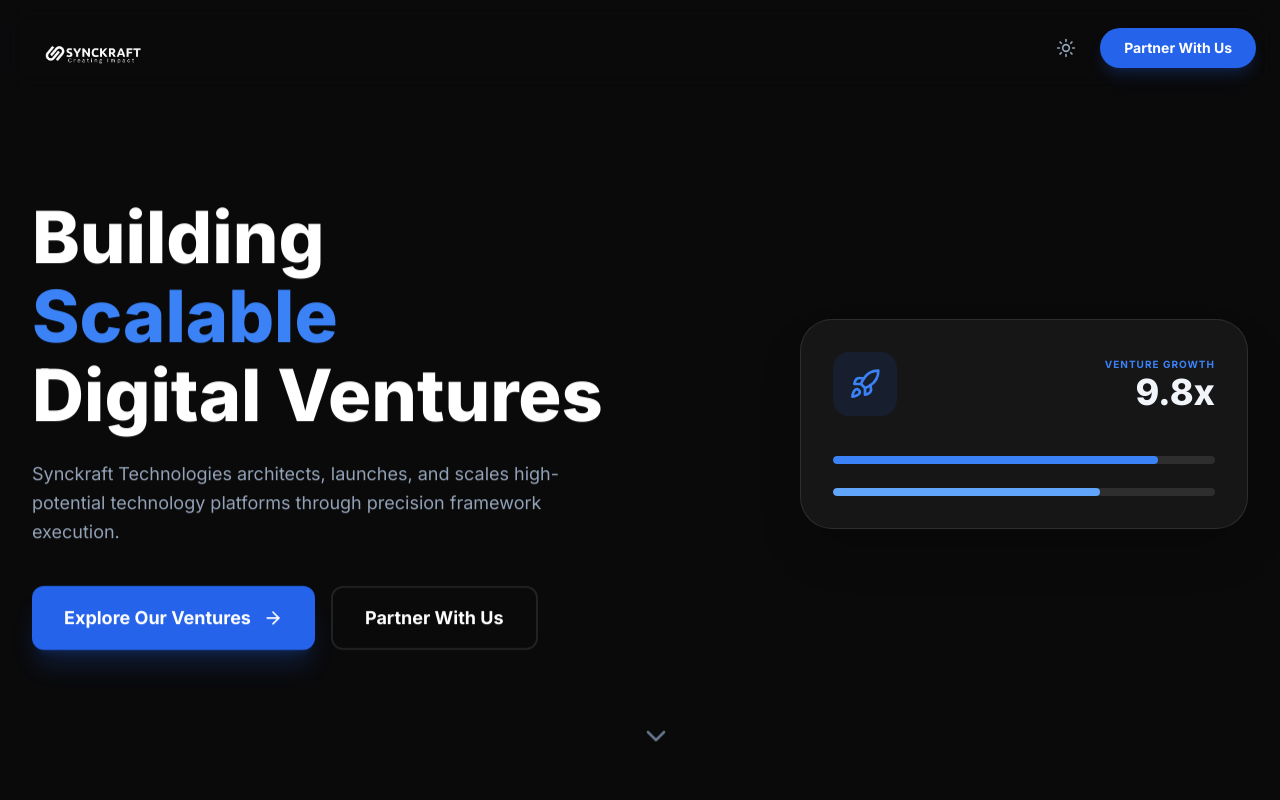
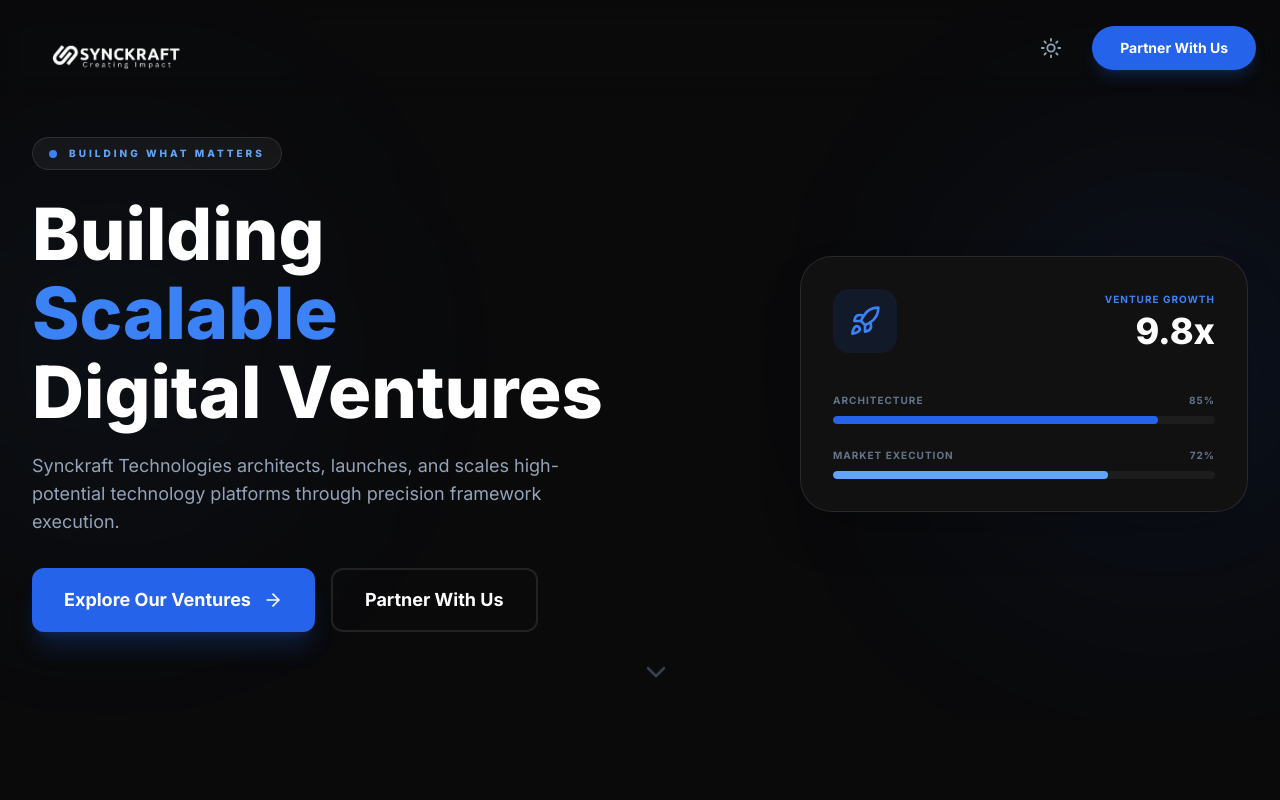
Before and after one commit to asiyashaikh02/synckraft-main, a React (Vite) app: page / in a window 1280 px wide. Shown: the top 800 px of the page. Built offline with nearby package versions, Linux system fonts and the light colour scheme.

Commit message:
building what matters.

```diff
--- a/components/Hero.tsx
+++ b/components/Hero.tsx
@@ -1,156 +1,65 @@
-// import React, { useEffect, useRef } from 'react';
-// import { ArrowRight, ChevronDown, Rocket, Layers, Cpu } from 'lucide-react';
+import React, { useEffect, useRef } from 'react';
+import { ArrowRight, ChevronDown, Rocket } from 'lucide-react';
 
-// interface HeroProps {
-//   theme: 'dark' | 'light';
-// }
+interface HeroProps {
+  theme: 'dark' | 'light';
+}
 
-// export const Hero: React.FC<HeroProps> = ({ theme }) => {
-//   const heroRef = useRef<HTMLElement | null>(null);
-
-//   useEffect(() => {
-//     // Trigger first-screen staggered animation on mount (mobile-first)
-//     const el = heroRef.current;
-//     if (!el) return;
-//     // small delay to allow paint, then add active to trigger CSS transitions
-//     requestAnimationFrame(() => setTimeout(() => el.classList.add('active'), 40));
-//   }, []);
-
-//   return (
-//     <section
-//       ref={heroRef}
-//       className={`hero-animate relative w-full overflow-hidden pt-[calc(var(--header-height)+56px)] sm:pt-[calc(var(--header-height)+64px)] md:pt-[calc(var(--header-height)+72px)] lg:pt-[calc(var(--header-height)+88px)] pb-[120px] ${theme === 'dark' ? 'bg-[#0A0A0B]' : 'bg-white'}`}
-//     >
-
-//       <div className="max-w-7xl mx-auto px-8 w-full grid lg:grid-cols-2 gap-16 items-start relative z-10">
-//         <div className="reveal">
-//           <h1 className={`mt-5 font-extrabold leading-tight ${theme === 'dark' ? 'text-white' : 'text-slate-900'} text-[clamp(2.25rem,6vw,4.25rem)]`}>
-//             Building <span className="text-blue-500">Scalable</span><br />
-//             Digital Ventures
-//           </h1>
-
-//           <p className={`mt-5 text-sm sm:text-base text-gray-400 max-w-xl`}>
-//             Synckraft Technologies architects, launches, and scales high-potential technology platforms through precision framework execution.
-//           </p>
-
-//           <div className="flex flex-col sm:flex-row gap-4 mt-6">
-//             <a href="#ecosystem" className="px-8 py-4 rounded-[12px] bg-blue-600 hover:bg-blue-700 text-white font-bold text-lg transition-all flex items-center justify-center gap-3 w-full sm:w-auto touchable">
-//               Explore Our Ventures <ArrowRight size={20} className="ml-1" />
-//             </a>
-//             <a href="#contact" className={`px-8 py-4 rounded-[12px] border-2 font-bold text-lg transition-all text-center w-full sm:w-auto ${
-//                 theme === 'dark' ? 'border-white/10 bg-transparent text-white hover:bg-white/5' : 'border-slate-200 bg-transparent text-slate-900 hover:bg-slate-50'
-//               } touchable`}>
-//               Partner With Us
-//             </a>
-//           </div>
-//         </div>
-
-//         <div className="hidden lg:flex justify-center items-center reveal" style={{ transitionDelay: '0.2s' }}>
-//           <div className="w-full max-w-xl">
-//             <div className={`rounded-[1.25rem] border shadow-2xl overflow-hidden ${theme === 'dark' ? 'bg-[#111112] border-white/5' : 'bg-white border-slate-100'}`}>
-//                <div className="w-full h-full p-8 flex flex-col justify-between">
-//                   <div className="flex justify-between items-start">
-//                      <div className="w-20 h-20 rounded-3xl bg-blue-600/10 flex items-center justify-center text-blue-600 shadow-inner">
-//                         <Rocket size={38} />
-//                      </div>
-//                      <div className="text-right">
-//                         <p className="text-xs font-black text-blue-500 uppercase tracking-widest mb-1">Scale Index</p>
-//                         <p className={`text-4xl font-bold ${theme === 'dark' ? 'text-white' : 'text-slate-900'}`}>9.8</p>
-//                      </div>
-//                   </div>
-
-//                   <div className="flex flex-col gap-6">
-//                     {[
-//                       { label: 'Architecture', val: '92%', color: 'bg-blue-600' },
-//                       { label: 'Execution', val: '88%', color: 'bg-blue-400' },
-//                     ].map(bar => (
-//                       <div key={bar.label} className="space-y-3">
-//                          <div className="flex justify-between text-[10px] font-bold uppercase tracking-widest text-slate-500">
-//                             <span>{bar.label}</span>
-//                             <span>{bar.val}</span>
-//                          </div>
-//                          <div className={`h-2.5 w-full rounded-full overflow-hidden ${theme === 'dark' ? 'bg-white/5' : 'bg-slate-100'}`}>
-//                             <div className={`h-full ${bar.color} rounded-full transition-all duration-1000`} style={{ width: bar.val }} />
-//                          </div>
-//                       </div>
-//                     ))}
-//                   </div>
-
-//                   <div className="flex items-end justify-between">
-//                      <div className="flex -space-x-4">
-//                         {[1, 2, 3].map(i => (
-//                           <div key={i} className={`w-12 h-12 rounded-full border-4 flex items-center justify-center text-blue-500 font-bold text-sm shadow-sm ${
-//                             theme === 'dark' ? 'border-[#111112] bg-white/5' : 'border-white bg-slate-50'
-//                           }`}>
-//                             V{i}
-//                           </div>
-//                         ))}
-//                      </div>
-//                      <div className="w-20 h-20 rounded-full bg-blue-600/10 flex items-center justify-center relative">
-//                         <Cpu size={36} className="text-blue-500" />
-//                      </div>
-//                   </div>
-//                </div>
-//             </div>
-//           </div>
-//         </div>
-//       </div>
-
-//       <div className={`relative mt-8 reveal ${theme === 'dark' ? 'text-slate-600' : 'text-slate-300'}`}>
-//         <ChevronDown size={32} />
-//       </div>
-//     </section>
-//   );
-// };
-
-
-import React, { useEffect, useRef } from 'react';
-import { ArrowRight, ChevronDown, Rocket, Cpu } from 'lucide-react';
-
-export const Hero: React.FC<{ theme: 'dark' | 'light' }> = ({ theme }) => {
+export const Hero: React.FC<HeroProps> = ({ theme }) => {
   const heroRef = useRef<HTMLElement>(null);
 
   useEffect(() => {
-    requestAnimationFrame(() => heroRef.current?.classList.add('active'));
+    // Small delay to ensure the reveal animation triggers smoothly
+    const timer = setTimeout(() => {
+      heroRef.current?.classList.add('active');
+    }, 100);
+    return () => clearTimeout(timer);
   }, []);
 
   return (
     <section
       ref={heroRef}
-      className={`relative min-h-screen flex flex-col justify-center items-center pt-32 pb-20 overflow-hidden ${
+      className={`relative min-h-[90vh] flex flex-col justify-center items-center pt-24 pb-12 overflow-hidden transition-colors duration-500 ${
         theme === 'dark' ? 'bg-[#0A0A0B]' : 'bg-white'
       }`}
     >
+      {/* Background Ambient Glow */}
+      <div className="absolute top-1/4 -right-20 w-96 h-96 bg-blue-600/10 rounded-full blur-[120px] pointer-events-none" />
+      <div className="absolute bottom-1/4 -left-20 w-96 h-96 bg-blue-500/5 rounded-full blur-[120px] pointer-events-none" />
+
       <div className="max-w-7xl mx-auto px-8 w-full grid lg:grid-cols-2 gap-12 items-center relative z-10">
 
         <div className="reveal flex flex-col items-start">
           {/* THE BADGE WITH PULSING DOT */}
-          {/* <div className={`inline-flex items-center gap-3 px-4 py-2 rounded-full mb-8 border transition-all ${
+          <div className={`inline-flex items-center gap-3 px-4 py-2 rounded-full mb-6 border transition-all ${
             theme === 'dark' ? 'bg-white/5 border-white/10' : 'bg-blue-50 border-blue-100'
           }`}>
             <span className="relative flex h-2 w-2">
               <span className="animate-ping absolute inline-flex h-full w-full rounded-full bg-blue-400 opacity-75"></span>
               <span className="relative inline-flex rounded-full h-2 w-2 bg-blue-500"></span>
             </span>
-            <span className={`text-[11px] tracking-[0.3em] font-black uppercase ${
+            <span className={`text-[10px] tracking-[0.3em] font-black uppercase ${
               theme === 'dark' ? 'text-blue-400' : 'text-blue-600'
             }`}>
               Building What Matters
             </span>
-          </div> */}
+          </div>
 
-          <h1 className={`font-black leading-[1.1] ${theme === 'dark' ? 'text-white' : 'text-slate-900'} text-[clamp(2.5rem,8vw,4.5rem)]`}>
+          <h1 className={`font-black leading-[1.1] ${
+            theme === 'dark' ? 'text-white' : 'text-slate-900'
+          } text-[clamp(2.5rem,8vw,4.5rem)]`}>
             Building <span className="text-blue-500">Scalable</span><br />
             Digital Ventures
           </h1>
 
-          <p className="mt-6 text-lg text-slate-400 max-w-xl leading-relaxed">
+          <p className="mt-5 text-base md:text-lg text-slate-400 max-w-xl leading-relaxed">
             Synckraft Technologies architects, launches, and scales high-potential technology platforms through precision framework execution.
           </p>
 
-          <div className="flex flex-col sm:flex-row gap-4 mt-10 w-full sm:w-auto">
-            <a href="#ecosystem" className="px-8 py-4 rounded-xl bg-blue-600 hover:bg-blue-500 text-white font-bold text-lg transition-all flex items-center justify-center gap-3 shadow-xl shadow-blue-600/20">
-              Explore Our Ventures <ArrowRight size={20} />
+          <div className="flex flex-col sm:flex-row gap-4 mt-8 w-full sm:w-auto">
+            <a href="#ecosystem" className="px-8 py-4 rounded-xl bg-blue-600 hover:bg-blue-500 text-white font-bold text-lg transition-all flex items-center justify-center gap-3 shadow-xl shadow-blue-600/20 group">
+              Explore Our Ventures
+              <ArrowRight size={20} className="group-hover:translate-x-1 transition-transform" />
             </a>
             <a href="#contact" className={`px-8 py-4 rounded-xl border-2 font-bold text-lg transition-all text-center ${
               theme === 'dark' ? 'border-white/10 text-white hover:bg-white/5' : 'border-slate-200 text-slate-900 hover:bg-slate-50'
@@ -160,33 +69,43 @@
           </div>
         </div>
 
-        {/* RIGHT SIDE CARD - Visual filler for blank space */}
+        {/* RIGHT SIDE VISUAL CARD */}
         <div className="hidden lg:flex justify-end reveal" style={{ transitionDelay: '0.2s' }}>
           <div className={`p-8 rounded-[2rem] border shadow-2xl w-full max-w-md ${
-            theme === 'dark' ? 'bg-white/5 border-white/10' : 'bg-white border-slate-100'
+            theme === 'dark' ? 'bg-[#111112] border-white/10' : 'bg-white border-slate-100'
           }`}>
              <div className="flex justify-between items-center mb-10">
                 <div className="p-4 rounded-2xl bg-blue-600/10 text-blue-500">
                   <Rocket size={32} />
                 </div>
                 <div className="text-right">
-                   <p className="text-[10px] font-bold text-blue-500 tracking-widest uppercase">Venture Growth</p>
-                   <p className="text-4xl font-black">9.8x</p>
+                   <p className="text-[10px] font-bold text-blue-500 tracking-widest uppercase mb-1">Venture Growth</p>
+                   <p className={`text-4xl font-black ${theme === 'dark' ? 'text-white' : 'text-slate-900'}`}>9.8x</p>
                 </div>
              </div>
+
              <div className="space-y-6">
-                <div className="h-2 w-full bg-white/10 rounded-full overflow-hidden">
-                   <div className="h-full bg-blue-500 w-[85%] rounded-full" />
-                </div>
-                <div className="h-2 w-full bg-white/10 rounded-full overflow-hidden">
-                   <div className="h-full bg-blue-400 w-[70%] rounded-full" />
-                </div>
+                {[
+                  { label: 'Architecture', val: '85%', color: 'bg-blue-600' },
+                  { label: 'Market Execution', val: '72%', color: 'bg-blue-400' }
+                ].map((item) => (
+                  <div key={item.label} className="space-y-2">
+                    <div className="flex justify-between text-[10px] font-bold text-slate-500 uppercase tracking-widest">
+                      <span>{item.label}</span>
+                      <span>{item.val}</span>
+                    </div>
+                    <div className={`h-2 w-full rounded-full overflow-hidden ${theme === 'dark' ? 'bg-white/5' : 'bg-slate-100'}`}>
+                       <div className={`h-full ${item.color} rounded-full transition-all duration-1000`} style={{ width: item.val }} />
+                    </div>
+                  </div>
+                ))}
              </div>
           </div>
         </div>
       </div>
 
-      <div className="absolute bottom-10 left-1/2 -translate-x-1/2 animate-bounce text-slate-500">
+      {/* Bounce Indicator */}
+      <div className="absolute bottom-6 left-1/2 -translate-x-1/2 animate-bounce text-slate-500 opacity-50">
         <ChevronDown size={32} />
       </div>
     </section>
--- a/components/Navbar.tsx
+++ b/components/Navbar.tsx
@@ -209,7 +209,6 @@
 //   );
 // };
 
-
 import React, { useState, useEffect } from 'react';
 import { Menu, X, Sun, Moon } from 'lucide-react';
 
@@ -233,35 +232,36 @@
       <header
         className={`fixed top-0 left-0 right-0 z-[100] transition-all duration-500 ${
           scrolled
-            ? (theme === 'dark' ? 'bg-black/80 border-b border-white/10' : 'bg-white/80 border-b border-slate-200')
-            : 'bg-transparent py-2'
+            ? (theme === 'dark' ? 'bg-black/90 border-b border-white/10 py-2' : 'bg-white/90 border-b border-slate-200 py-2')
+            : 'bg-transparent py-4'
         }`}
         style={{ backdropFilter: 'blur(12px)' }}
       >
-        <div className="max-w-7xl mx-auto px-6 py-4 flex items-center justify-between">
-          {/* LARGER LOGO */}
-          <a href="/" className="flex items-center group transition-transform hover:scale-105">
+        <div className="max-w-7xl mx-auto px-6 flex items-center justify-between">
+          {/* MUCH LARGER LOGO SIZING */}
+          <a href="/" className="flex items-center group transition-transform duration-300 hover:scale-105">
             <img
               src={theme === 'dark' ? '/logos/synckraft-dark.png' : '/logos/synckraft-light.png'}
-              className="h-10 sm:h-12 w-auto object-contain"
+              className="h-12 sm:h-14 md:h-16 w-auto object-contain"
               alt="Synckraft Logo"
             />
           </a>
 
-          <div className="flex items-center gap-4">
+          <div className="flex items-center gap-5">
             <button
               onClick={toggleTheme}
-              className={`p-2 rounded-xl transition-colors ${theme === 'dark' ? 'hover:bg-white/5 text-slate-400' : 'hover:bg-slate-100 text-slate-600'}`}
+              className={`p-2.5 rounded-xl transition-colors ${theme === 'dark' ? 'hover:bg-white/5 text-slate-400' : 'hover:bg-slate-100 text-slate-600'}`}
+              aria-label="Toggle Theme"
             >
-              {theme === 'dark' ? <Sun size={20} /> : <Moon size={20} />}
+              {theme === 'dark' ? <Sun size={22} /> : <Moon size={22} />}
             </button>
 
-            <a href="#contact" className="hidden sm:block px-6 py-2.5 rounded-full bg-blue-600 hover:bg-blue-700 text-white text-sm font-bold transition-all shadow-lg shadow-blue-600/20">
+            <a href="#contact" className="hidden sm:block px-7 py-3 rounded-full bg-blue-600 hover:bg-blue-700 text-white text-sm font-bold transition-all shadow-lg shadow-blue-600/20 active:scale-95">
               Partner With Us
             </a>
 
-            <button className="lg:hidden p-2" onClick={() => setIsOpen(!isOpen)}>
-              {isOpen ? <X size={28} /> : <Menu size={28} />}
+            <button className="lg:hidden p-2 text-current" onClick={() => setIsOpen(!isOpen)}>
+              {isOpen ? <X size={32} /> : <Menu size={32} />}
             </button>
           </div>
         </div>
@@ -269,10 +269,12 @@
 
       {/* Mobile Menu Overlay */}
       {isOpen && (
-        <div className={`fixed inset-0 z-[90] lg:hidden flex flex-col justify-center items-center gap-8 ${theme === 'dark' ? 'bg-black' : 'bg-white'}`}>
-           <a href="#ecosystem" className="text-2xl font-bold" onClick={() => setIsOpen(false)}>Venture Ecosystem</a>
-           <a href="#pillars" className="text-2xl font-bold" onClick={() => setIsOpen(false)}>Incubation Strategy</a>
-           <a href="#contact" className="px-8 py-4 rounded-full bg-blue-600 text-white font-bold">Partner With Us</a>
+        <div className={`fixed inset-0 z-[90] lg:hidden flex flex-col justify-center items-center gap-10 animate-in fade-in duration-300 ${
+          theme === 'dark' ? 'bg-[#0A0A0B] text-white' : 'bg-white text-slate-900'
+        }`}>
+           <a href="#ecosystem" className="text-3xl font-bold hover:text-blue-500 transition-colors" onClick={() => setIsOpen(false)}>Venture Ecosystem</a>
+           <a href="#pillars" className="text-3xl font-bold hover:text-blue-500 transition-colors" onClick={() => setIsOpen(false)}>Incubation Strategy</a>
+           <a href="#contact" className="px-10 py-5 rounded-full bg-blue-600 text-white text-xl font-bold shadow-2xl shadow-blue-600/40" onClick={() => setIsOpen(false)}>Partner With Us</a>
         </div>
       )}
     </>
```
